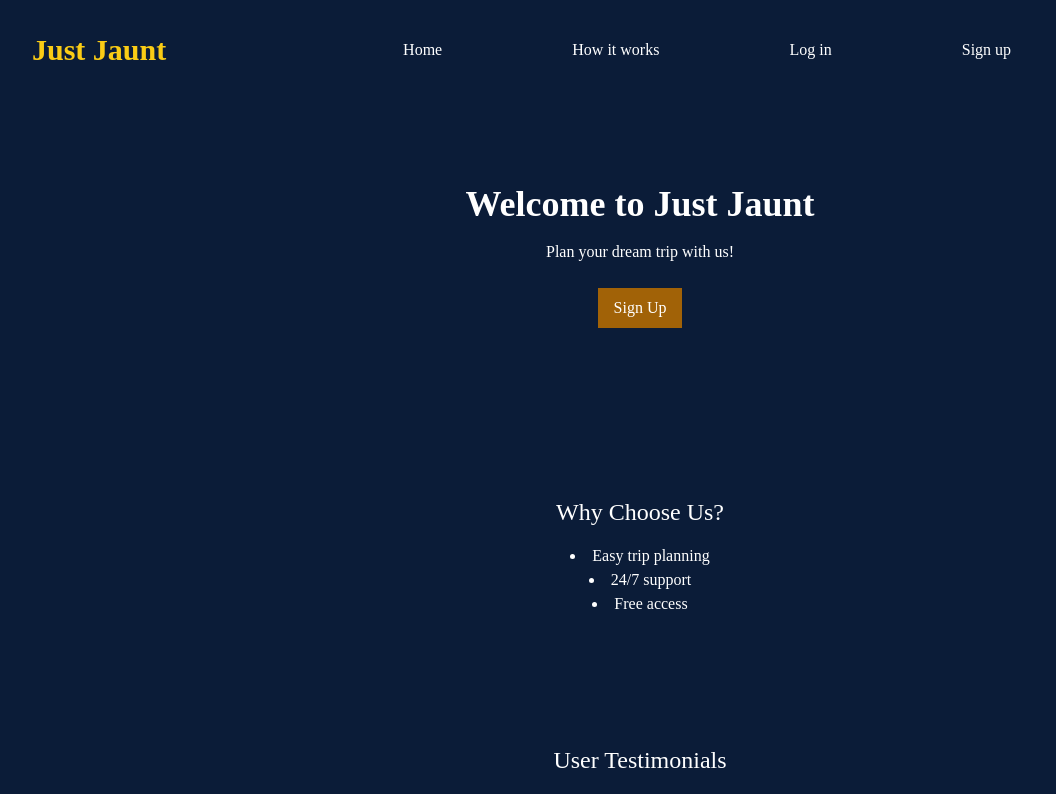
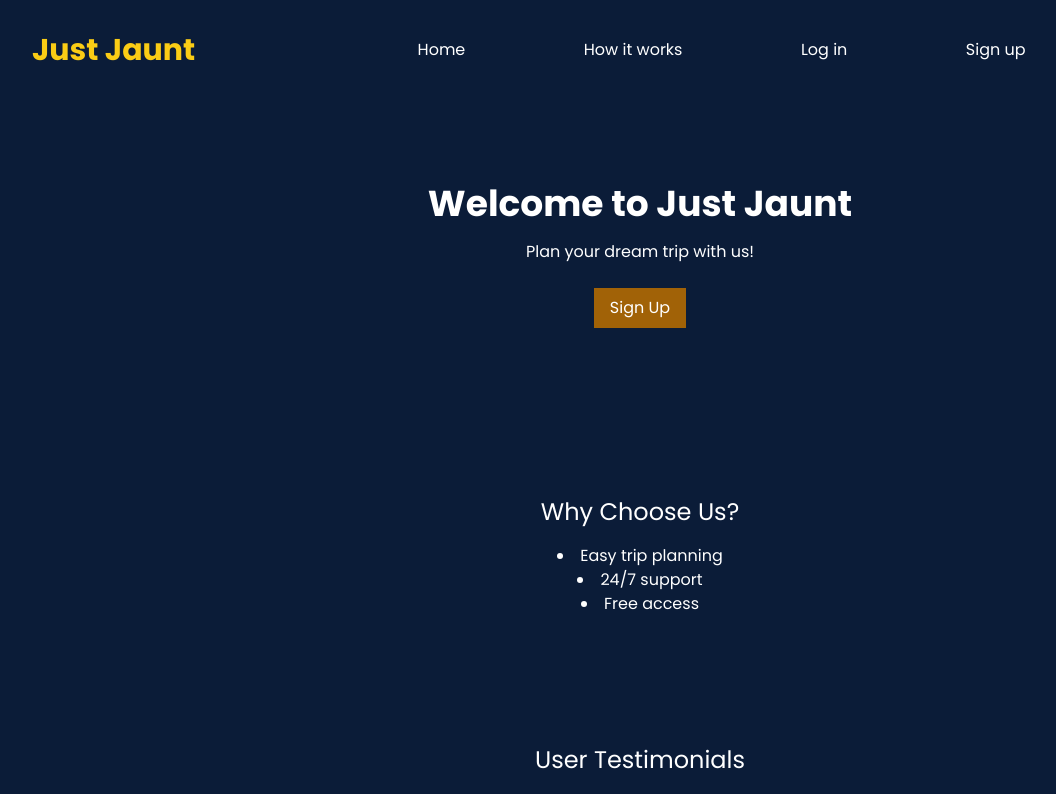
Before and after one commit to PWidla/JustJaunt, a React (Vite) app in the folder Client/: page / in a window 1280 px wide. Shown: the top 794 px of the page, without its empty margins (0-1056 px from the left). Built offline with nearby package versions, Linux system fonts and the light colour scheme.

Commit message:
font change

```diff
--- a/Client/src/components/Layout/Footer/Footer.tsx
+++ b/Client/src/components/Layout/Footer/Footer.tsx
@@ -2,7 +2,7 @@ import { AiFillMail, AiFillPhone } from "react-icons/ai";
 
 const Footer = () => {
   return (
-    <>
+    <div className="font-primaryRegular">
       <ul className="flex justify-between items-center lg:max-w-[30%] mx-auto mt-4">
         <li className="flex items-center">
           <AiFillMail className="mr-2" />
@@ -13,7 +13,7 @@ const Footer = () => {
           111 111 111
         </li>
       </ul>
-    </>
+    </div>
   );
 };
 
--- a/Client/src/components/Layout/LandingPage/LandingPage.tsx
+++ b/Client/src/components/Layout/LandingPage/LandingPage.tsx
@@ -4,9 +4,9 @@ const LandingPage = () => {
   const { isLoggedIn, signup } = useAuth();
 
   return (
-    <div className="flex flex-col items-center justify-center bg-main-theme text-white w-full h-screen space-y-32">
+    <div className="flex flex-col items-center justify-center bg-main-theme text-white w-full h-screen space-y-32 font-primaryRegular">
       <div className="text-center mb-10 w-full">
-        <h1 className="text-4xl font-bold">Welcome to Just Jaunt</h1>
+        <h1 className="text-4xl font-primaryBold">Welcome to Just Jaunt</h1>
         <p className="mt-4">Plan your dream trip with us!</p>
         {!isLoggedIn && (
           <>
--- a/Client/src/components/Layout/NavBar/NavBar.tsx
+++ b/Client/src/components/Layout/NavBar/NavBar.tsx
@@ -25,9 +25,9 @@ const NavBar = () => {
   }, []);
 
   return (
-    <nav className="bg-main-theme p-4">
+    <nav className="bg-main-theme p-4 font-primaryRegular">
       <div className="flex justify-between items-center w-full">
-        <div className="text-3xl font-bold text-yellow-400 hover:text-white hover:font-bold hover:underline transition duration-200">
+        <div className="text-3xl font-primaryBold text-yellow-400 hover:text-white hover:font-bold hover:underline transition duration-200">
           Just Jaunt
         </div>
 
--- a/Client/src/index.css
+++ b/Client/src/index.css
@@ -2,14 +2,16 @@
 @tailwind components;
 @tailwind utilities;
 
-* {
-  font-family: "Times New Roman", Times, serif;
+@font-face {
+  font-family: "Regular";
+  src:
+    local("Poppins-Regular"),
+    url("./assets/fonts/Poppins-Regular.ttf") format("truetype");
 }
 
-/* @layer components {
-  .card {
-  @apply flex items-center justify-center;
-    display: flex;
-    background-color: theme("colors.dark-theme");
-  }
-} */
+@font-face {
+  font-family: "Bold";
+  src:
+    local("Poppins-Bold"),
+    url("./assets/fonts/Poppins-Bold.ttf") format("truetype");
+}
--- a/Client/tailwind.config.js
+++ b/Client/tailwind.config.js
@@ -6,6 +6,10 @@ export default {
       colors: {
         "main-theme": "#0b1c38",
       },
+      fontFamily: {
+        primaryRegular: ["Regular"],
+        primaryBold: ["Bold"],
+      },
     },
   },
   plugins: [],
```
Also changed, not shown: Client/src/assets/fonts/Poppins-Bold.ttf (added), Client/src/assets/fonts/Poppins-Regular.ttf (added).
